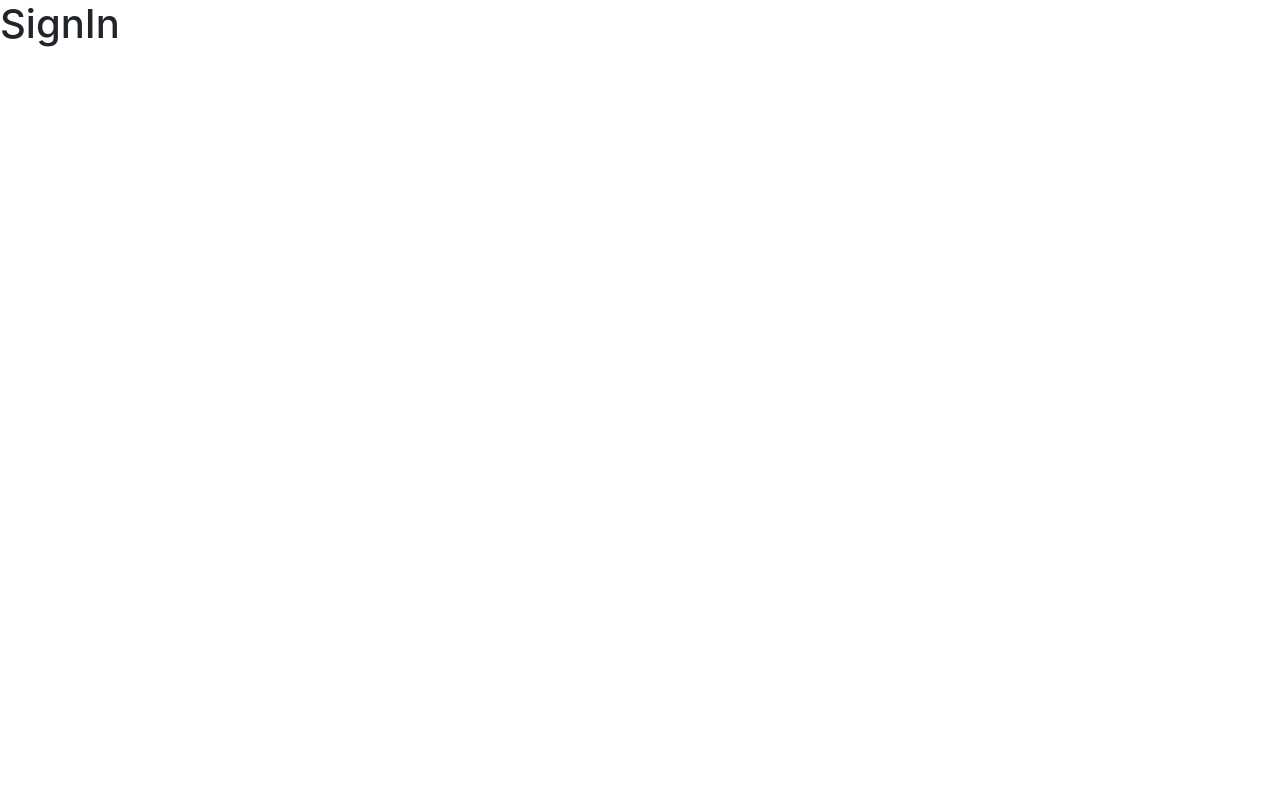
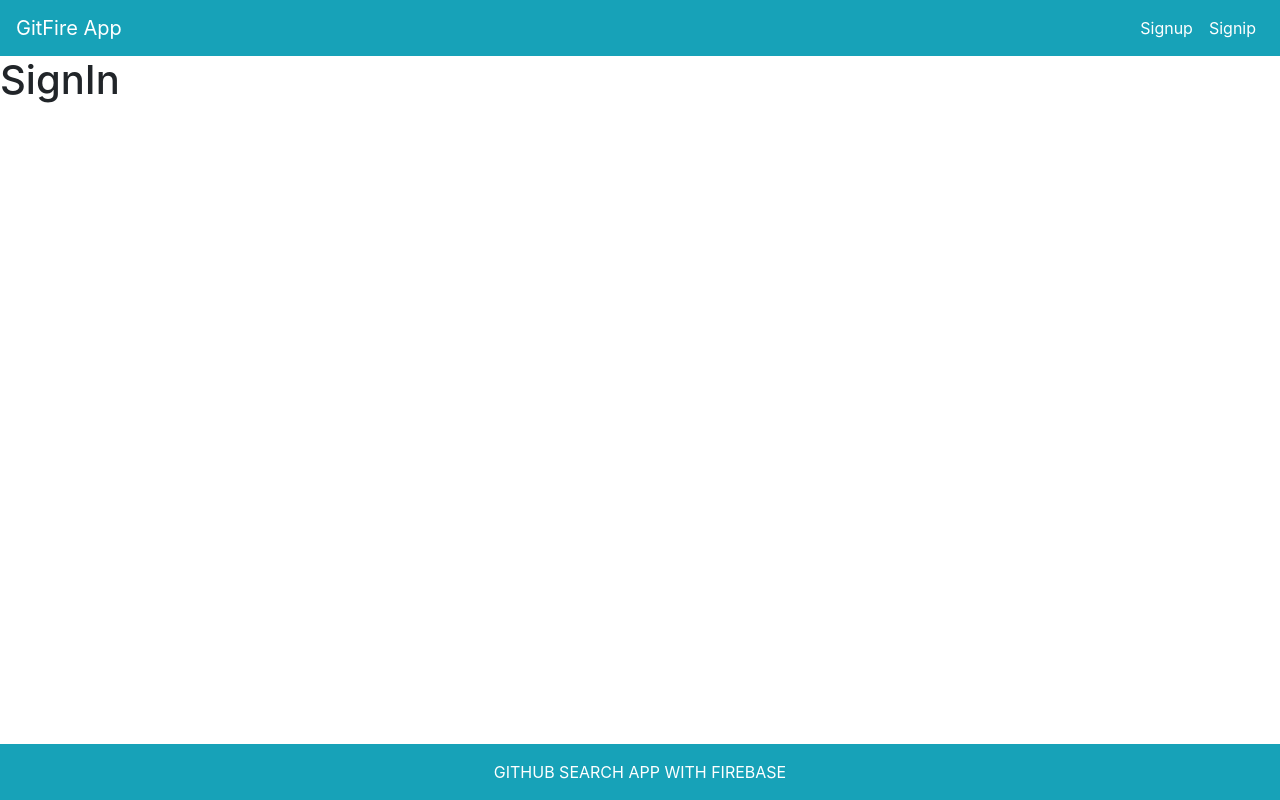
Before and after one commit to Pratikkshirsagar/github_finder, a React (Create React App) app: page /signin in a window 1280 px wide. Built offline with nearby package versions, Linux system fonts and the light colour scheme.

Commit message:
config added

```diff
--- a/src/App.js
+++ b/src/App.js
@@ -1,5 +1,4 @@
 import React, { useState } from 'react';
-import logo from './logo.svg';
 import './App.css';
 import 'bootstrap/dist/css/bootstrap.min.css';
 
@@ -18,6 +17,8 @@
 import Signup from './pages/Signup';
 import PageNotFound from './pages/PageNotFound';
 import { UserContext } from './context/userContext';
+import Footer from './layout/Footer';
+import Header from './layout/Header';
 
 function App() {
   const [user, setUser] = useState(null);
@@ -26,12 +27,14 @@
     <Router>
       <ToastContainer />
       <UserContext.Provider value={{ user, setUser }}>
+        <Header />
         <Switch>
           <Route exact path="/" component={Home} />
           <Route exact path="/signin" component={Signin} />
           <Route exact path="/signup" component={Signup} />
           <Route exact path="*" component={PageNotFound} />
         </Switch>
+        <Footer />
       </UserContext.Provider>
     </Router>
   );
--- /dev/null
+++ b/src/layout/Footer.js
@@ -0,0 +1,12 @@
+import React from 'react';
+import { Container } from 'reactstrap';
+
+const Footer = () => {
+  return (
+    <Container fluid tag="footer" className="text-center bg-info text-white text-uppercase fixed-bottom p-3">
+      Github Search App With Firebase
+    </Container>
+  );
+};
+
+export default Footer;
--- /dev/null
+++ b/src/layout/Header.js
@@ -0,0 +1,49 @@
+import React, { useState, useContext } from 'react';
+import { Collapse, Navbar, NavbarToggler, NavbarBrand, Nav, NavItem, NavLink, NavbarText } from 'reactstrap';
+import { Link } from 'react-router-dom';
+import { UserContext } from '../context/userContext';
+
+function Header() {
+  const context = useContext(UserContext);
+  const [isOpen, setIsOpen] = useState(false);
+
+  const toggle = () => setIsOpen(!isOpen);
+
+  return (
+    <Navbar color="info" light expand="md">
+      <NavbarBrand>
+        <Link to="/" className="text-white">
+          GitFire App
+        </Link>
+      </NavbarBrand>
+      <NavbarText className="text-white">{context.user?.email ? context.user.email : ''}</NavbarText>
+      <NavbarToggler onClick={toggle} />
+      <Collapse isOpen={isOpen} navbar>
+        <Nav className="ml-auto" navbar>
+          {context.user ? (
+            <NavItem>
+              <NavLink tag={Link} to="/" className="text-white">
+                Logout
+              </NavLink>
+            </NavItem>
+          ) : (
+            <>
+              <NavItem>
+                <NavLink tag={Link} to="/" className="text-white">
+                  Signup
+                </NavLink>
+              </NavItem>
+              <NavItem>
+                <NavLink tag={Link} to="/" className="text-white">
+                  Signip
+                </NavLink>
+              </NavItem>
+            </>
+          )}
+        </Nav>
+      </Collapse>
+    </Navbar>
+  );
+}
+
+export default Header;
```
Also changed, not shown: src/config/firebaseConfig.js (added, +10 -0 lines), 1 other file (tests, documents, lock files or other folders).
